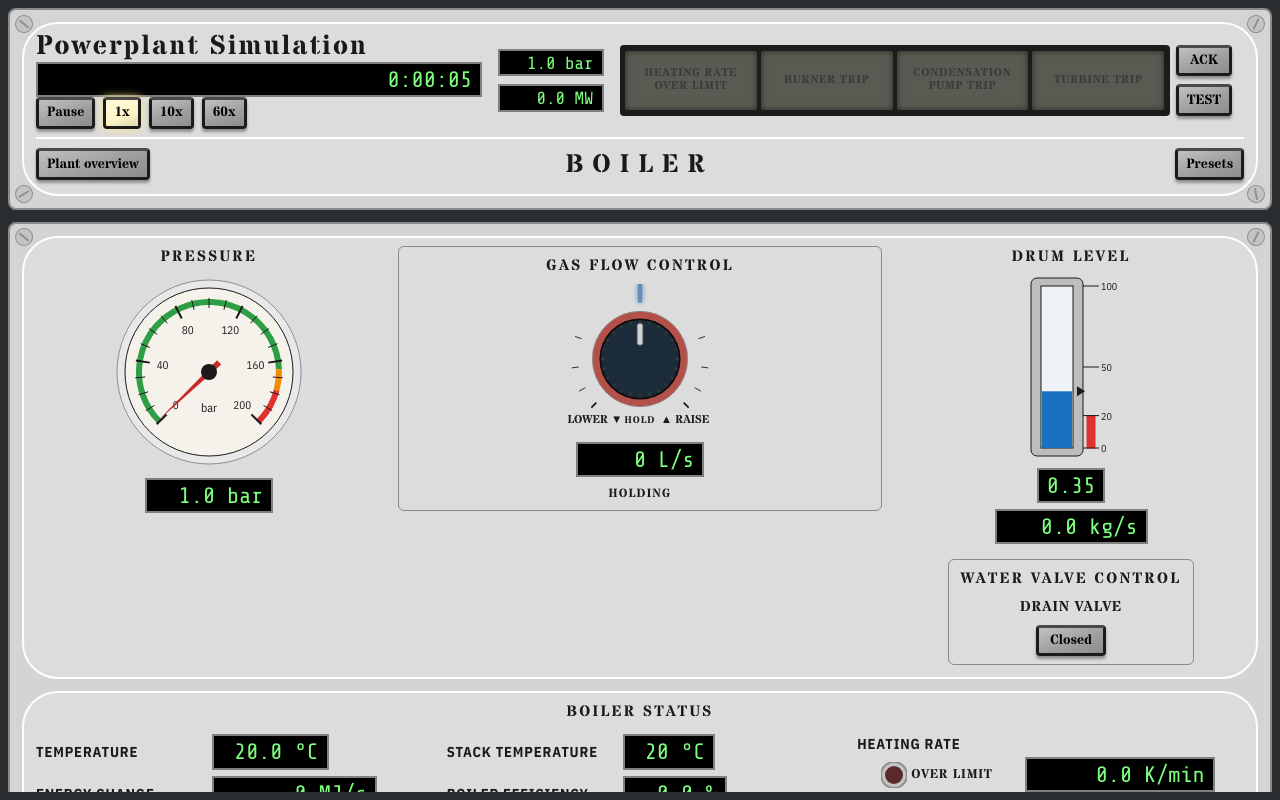
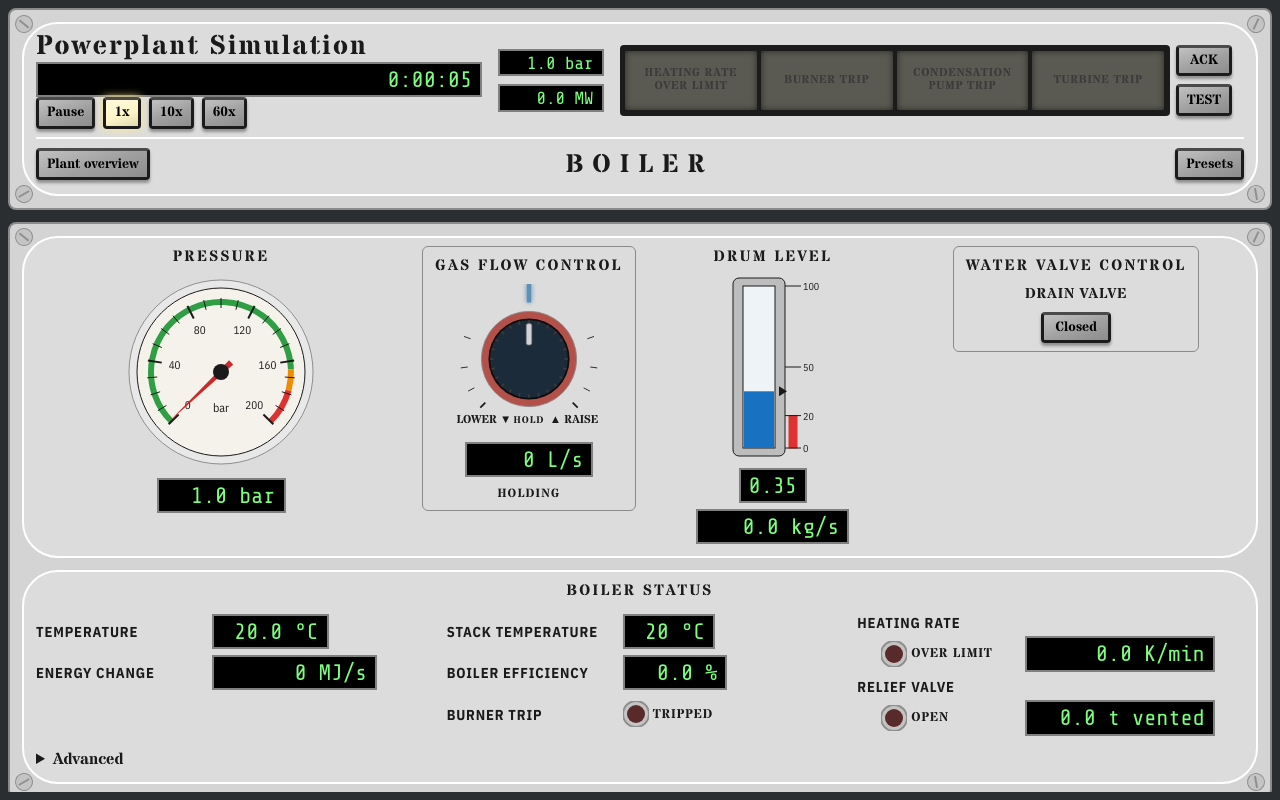
Before and after one commit to NarubyRiverlione/steamboiler, a React (Vite) app: page /boiler in a window 1280 px wide. Built offline with nearby package versions, Linux system fonts and the light colour scheme.

Commit message:
Boiler page: narrow gas column so the water valve control fits beside the drum level
Co-Authored-By: Claude Sonnet 5.5 <noreply@anthropic.com>
Claude-Session: https://claude.ai/code/session_016TNmoDkuQUPh9VRSfDW5gM

```diff
--- a/src/components/board/board.css
+++ b/src/components/board/board.css
@@ -671,7 +671,7 @@ path.board-zone {
 
 .board-boiler-main {
   display: grid;
-  grid-template-columns: 1fr 1.4fr 1fr;
+  grid-template-columns: 1fr auto 1.6fr; /* the gas column is only a knob and an LCD, so the drum cluster keeps its row */
   gap: 1rem;
   align-items: start;
 }
```
Also changed, not shown: 1 other file (tests, documents, lock files or other folders).
